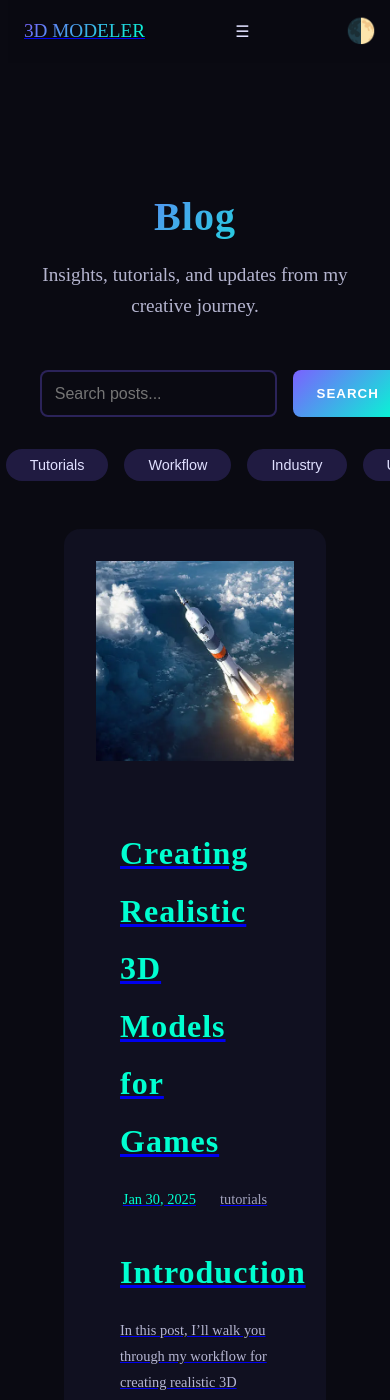
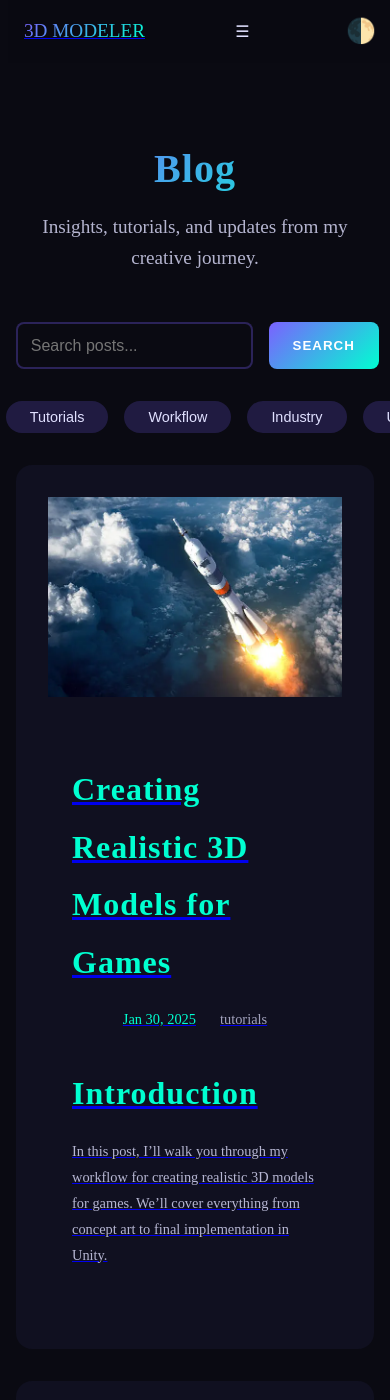
Before and after one commit to FaseehRizwan/portfolio, a Jekyll site: the page built from blog/index.html, in a window 390 px wide and 1400 px high. Built offline with Jekyll 4.4.1, drawn with Linux system fonts in a browser that asks for light colours.

Commit message:
Update style.css

```diff
--- a/assets/css/style.css
+++ b/assets/css/style.css
@@ -608,7 +608,17 @@ p {
   max-width: 1200px;
   margin: 0 auto;
 }
+@media (max-width: 768px) {
+  .blog-section {
+    padding: 2rem 1rem !important;
+  }
+}
 
+@media (max-width: 480px) {
+  .blog-section {
+    padding: 1rem 0.5rem !important;
+  }
+}
 .blog-header {
   text-align: center;
   margin-bottom: 3rem;
@@ -676,21 +686,7 @@ p {
   background: var(--accent-1);
   color: white;
 }
-@media (max-width: 768px) {
-  .blog-grid {
-    grid-template-columns: 1fr !important;
-    padding: 1rem !important;
-  }
-  .blog-post {
-    margin: 0 1rem !important;
-  }
-}
 
-@media (max-width: 480px) {
-  .blog-post {
-    margin: 0 0.5rem !important;
-  }
-}
 /* Blog Grid */
 .blog-grid {
   display: grid;
```
